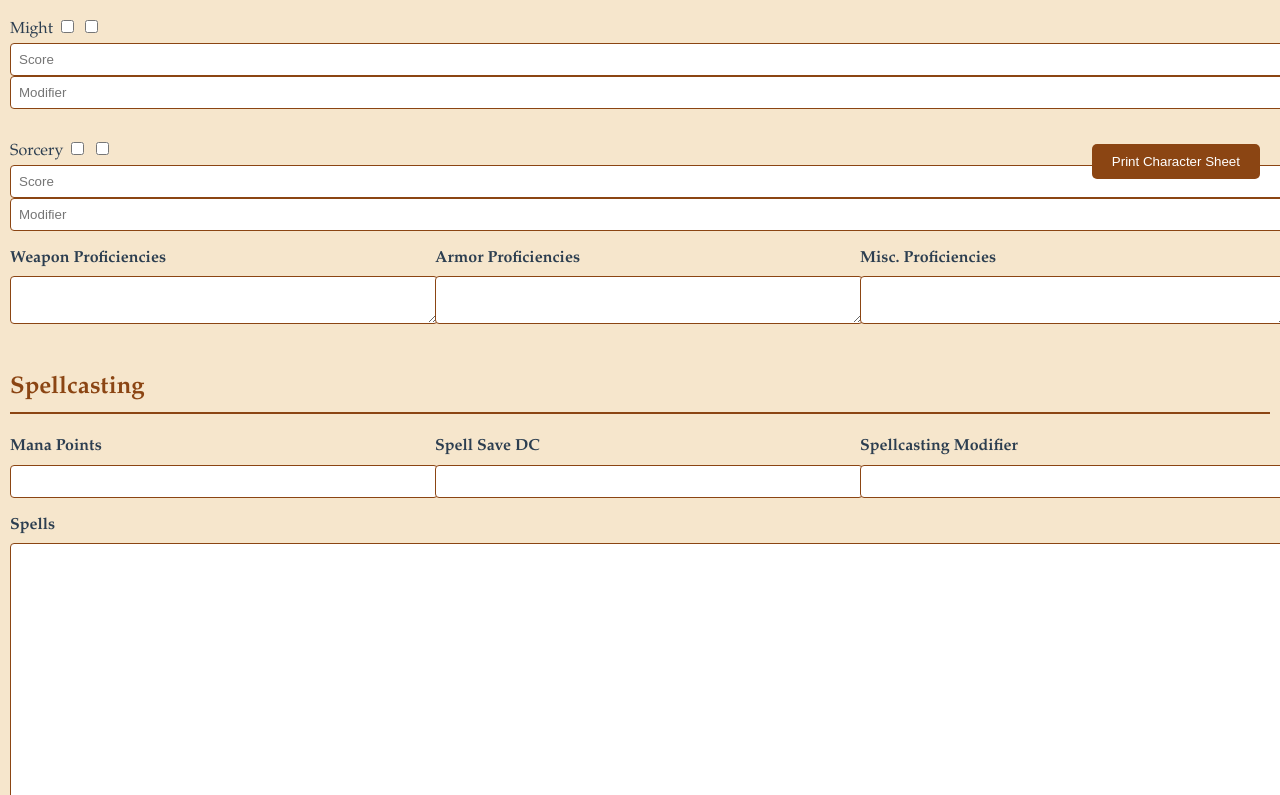
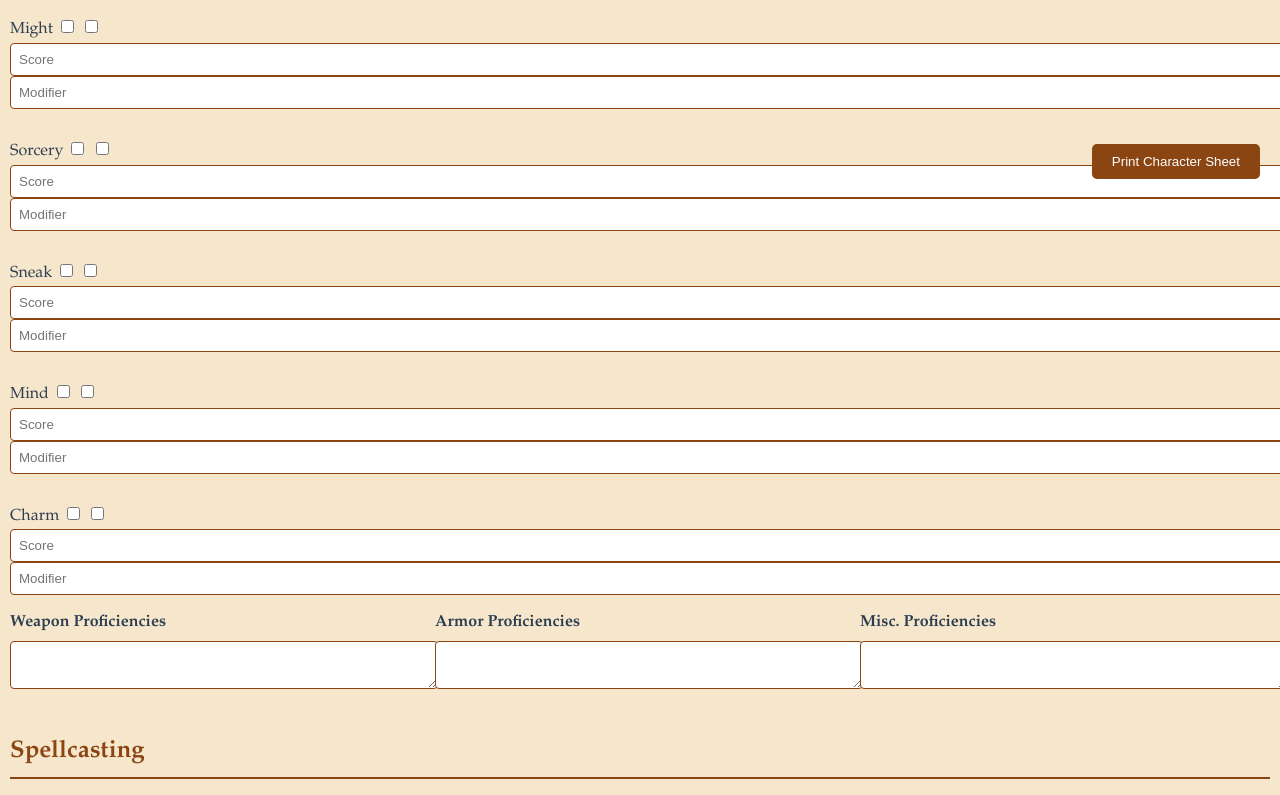
Before and after one commit to Mannyram82/Sahelia, a plain HTML site: page character.html in a window 1280 px wide. Shown: the part 601-1396 px from the top of the page. Drawn offline with Linux system fonts and the light colour scheme.

Commit message:
Update character.html

```diff
--- a/character.html
+++ b/character.html
@@ -84,6 +84,27 @@
                 </div>
               <div class="form-group">
                     <span>Sorcery</span>
+                    <input type="checkbox" title="Proficient">
+                    <input type="checkbox" title="Expertise">
+                    <input type="number" placeholder="Score">
+                    <input type="number" placeholder="Modifier">
+                </div>
+                <div class="form-group">
+                    <span>Sneak</span>
+                    <input type="checkbox" title="Proficient">
+                    <input type="checkbox" title="Expertise">
+                    <input type="number" placeholder="Score">
+                    <input type="number" placeholder="Modifier">
+                </div>
+                <div class="form-group">
+                    <span>Mind</span>
+                    <input type="checkbox" title="Proficient">
+                    <input type="checkbox" title="Expertise">
+                    <input type="number" placeholder="Score">
+                    <input type="number" placeholder="Modifier">
+                </div>
+                <div class="form-group">
+                    <span>Charm</span>
                     <input type="checkbox" title="Proficient">
                     <input type="checkbox" title="Expertise">
                     <input type="number" placeholder="Score">
```
